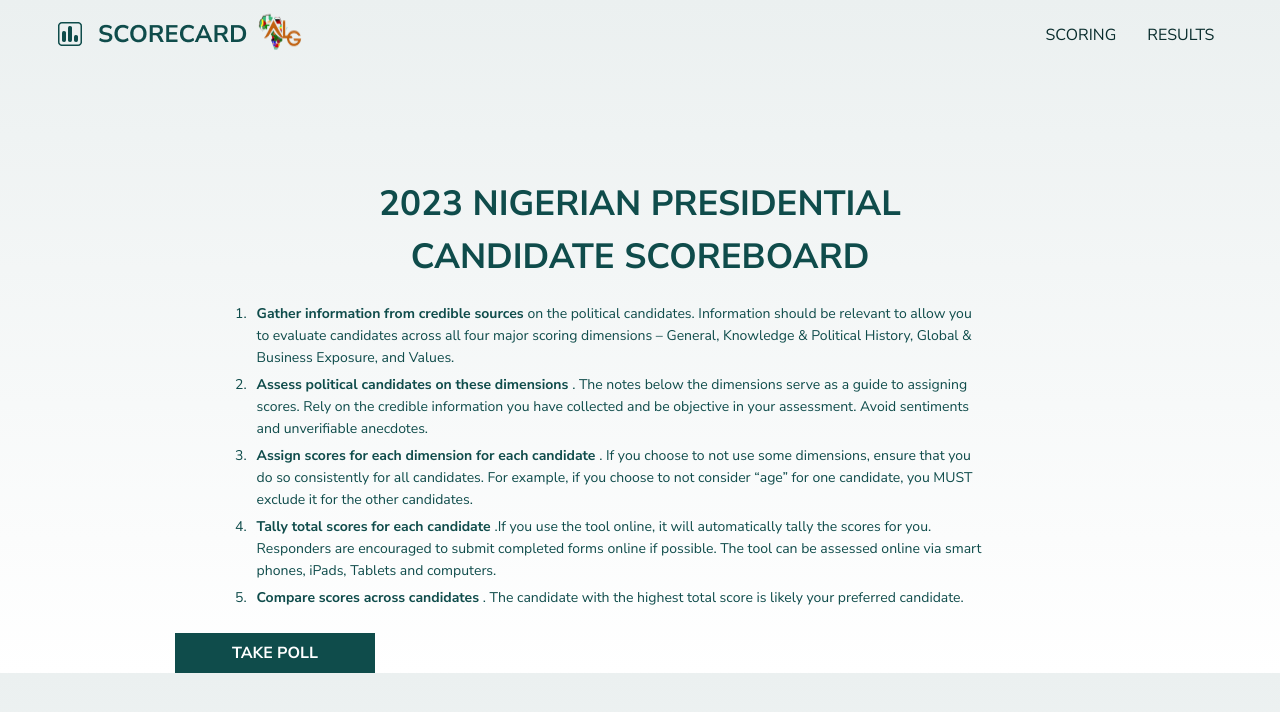
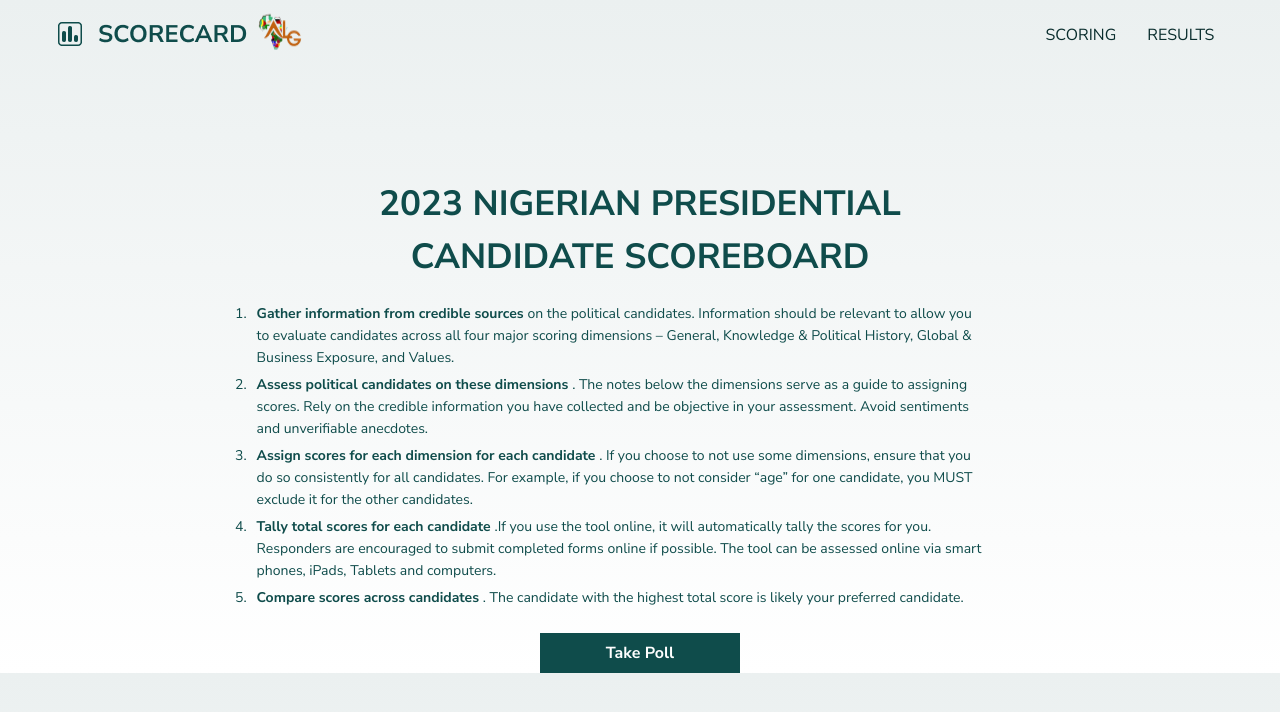
Before and after one commit to NoumanHunzai/scorecardapp, a React (Create React App) app: page / in a window 1280 px wide. Shown: the top 712 px of the page. Built offline with nearby package versions, Linux system fonts and the light colour scheme.

Commit message:
set home page

```diff
--- a/src/components/landingpageSection/index.js
+++ b/src/components/landingpageSection/index.js
@@ -19,8 +19,10 @@ export default function SectionLanding() {
         <Box className={classes.Sectiontwo}>
           <Sectiontwo />
         </Box>
-        <Box cl>
-          <Buttons variant="green">TAKE POLL</Buttons>
+        <Box className={classes.SectionButton}>
+          <Buttons variant="green" className={classes.Buttons}>
+            take poll
+          </Buttons>
         </Box>
       </Box>
     </Box>
@@ -59,8 +61,21 @@ const useStyles = makeStyles((theme) => ({
     display: "flex",
     justifyContent: "center",
     alignItems: "center",
+    [theme.breakpoints.down("md")]: {
+      padding: "0px 70px 0px 70px",
+    },
     [theme.breakpoints.down("sm")]: {
       width: "100%",
+      padding: "0px 5px 0px 5px",
     },
   },
+  SectionButton: {
+    display: "flex",
+    justifyContent: "center",
+    alignItems: "center",
+  },
+  Buttons: {
+    fontFamily: "Inter ",
+    textTransform: "capitalize",
+  },
 }));
--- a/src/units/buttons/index.js
+++ b/src/units/buttons/index.js
@@ -16,7 +16,7 @@ export default withStyles((theme) => ({
     width: "200px",
     height: "40px",
     fontSize: 16,
-
+    fontFamily: "Inter",
     "&:hover": {
       color: theme.palette.background.primary,
       backgroundColor: alpha(theme.palette.text.bold, 0.9),
```
